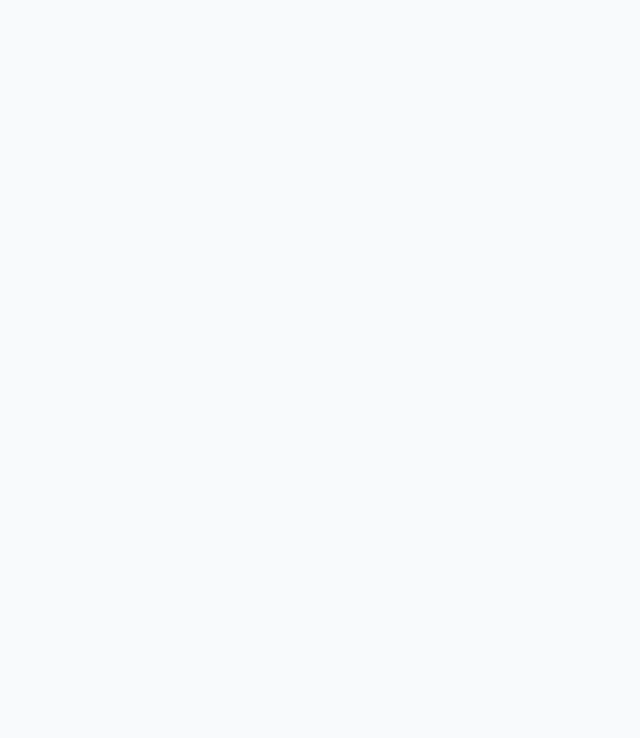
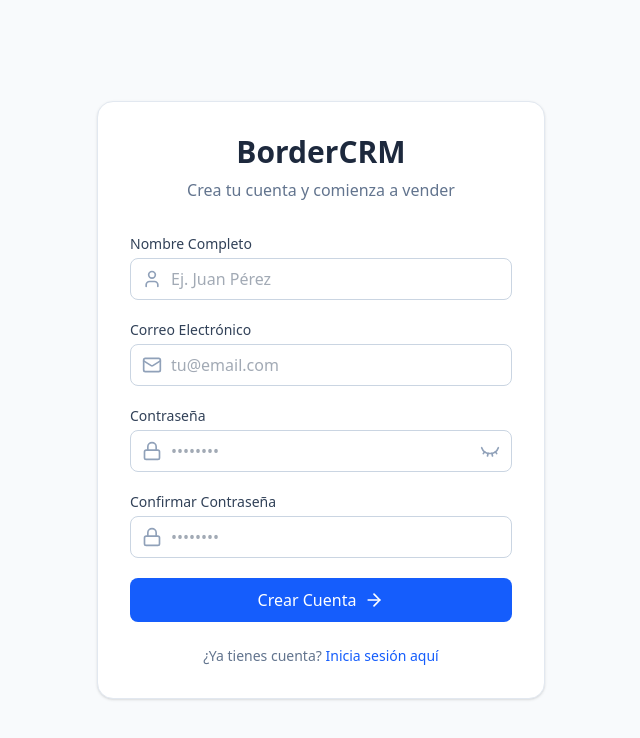
Before and after one commit to chatojared06/border-crm, a React (Vite) app in the folder client/: page /register in a window 1280 px wide. Before the commit this address had no page. Shown: the top 738 px of the page, without its empty margins (319-959 px from the left). Built offline with nearby package versions, Linux system fonts and the light colour scheme.

Commit message:
feat(auth): interfaces de login y registro completas con toggle de contraseña

```diff
--- a/client/src/App.tsx
+++ b/client/src/App.tsx
@@ -10,6 +10,7 @@ import NewLeadPage from './pages/NewLeadPage';
 import EditLeadPage from './pages/EditLeadPage';
 import PipelinePage from './pages/PipelinePage';
 import SettingsPage from './pages/SettingsPage';
+import { RegisterPage } from './pages/RegisterPage';
 
 
 function App() {
@@ -21,6 +22,7 @@ function App() {
       <Routes>
         {/* 1. RUTA PÚBLICA: Cualquiera puede entrar aquí */}
         <Route path="/login" element={<LoginPage />} />
+        <Route path="/register" element={<RegisterPage />} />
 
         {/* 2. RUTAS PRIVADAS*/}
         <Route element={
--- a/client/src/pages/LoginPage.tsx
+++ b/client/src/pages/LoginPage.tsx
@@ -1,9 +1,10 @@
 import { useForm } from "react-hook-form";
 import type { SubmitHandler } from "react-hook-form";
-import { Lock, Mail, ArrowRight, Loader2 } from "lucide-react";
-import { useNavigate } from "react-router-dom";
+import { Lock, Mail, ArrowRight, Loader2, Eye, EyeClosed } from "lucide-react";
+import { Link, useNavigate } from "react-router-dom";
 import { toast } from "sonner";
 import api from "../lib/axios";
+import { useState } from "react";
 
 // Definimos la forma exacta que tendrán los datos del formulario
 interface LoginForm {
@@ -14,6 +15,9 @@ interface LoginForm {
 export default function LoginPage() {
   const { register, handleSubmit, formState: { errors, isSubmitting } } = useForm<LoginForm>();
   const navigate = useNavigate();
+
+  const [showPassword, setShowPassword] = useState(false);
+
 
   const onSubmit: SubmitHandler<LoginForm> = async (data) => {
     try {
@@ -63,16 +67,24 @@ export default function LoginPage() {
             {errors.email && <p className="text-red-500 text-xs mt-1">{String(errors.email.message)}</p>}
           </div>
 
+          {/* Campo Contraseña con botón para mostrar/ocultar */}
           <div>
             <label className="block text-sm font-medium text-slate-700 mb-1">Contraseña</label>
             <div className="relative">
               <Lock className="absolute left-3 top-3 h-5 w-5 text-slate-400" />
               <input
                 {...register("password", { required: "La contraseña es obligatoria" })}
-                type="password"
+                type={showPassword ? 'text' : 'password'}
                 className="w-full pl-10 pr-4 py-2.5 rounded-lg border border-slate-300 focus:ring-2 focus:ring-blue-500 focus:border-blue-500 outline-none transition-all"
                 placeholder="••••••••"
               />
+              <button
+                type="button"
+                onClick={() => setShowPassword(!showPassword)}
+                className="absolute inset-y-0 right-0 pr-3 flex items-center text-slate-400 hover:text-slate-600 transition-colors"
+              >
+                {showPassword ? <Eye size={20} /> : <EyeClosed size={20} />}
+               </button>
             </div>
             {errors.password && <p className="text-red-500 text-xs mt-1">{String(errors.password.message)}</p>}
           </div>
@@ -95,7 +107,10 @@ export default function LoginPage() {
         </form>
 
         <div className="mt-6 text-center text-sm text-slate-500">
-          ¿No tienes cuenta? <span className="text-blue-600 font-medium cursor-pointer">Contacta al admin</span>
+          ¿No tienes cuenta?
+          <Link to="/register" className="text-blue-600 font-medium ml-1">
+            Regístrate aquí
+          </Link>
         </div>
       </div>
     </div>
--- /dev/null
+++ b/client/src/pages/RegisterPage.tsx
@@ -0,0 +1,160 @@
+import React, { useState } from 'react';
+import { Mail, Lock, User, ArrowRight, Eye, EyeClosed } from 'lucide-react';
+
+export const RegisterPage = () => {
+  // Estado para capturar los datos del usuario
+  const [formData, setFormData] = useState({
+    nombre: '',
+    email: '',
+    password: '',
+    confirmPassword: ''
+  });
+
+  const [showPassword, setShowPassword] = useState(false);
+
+
+  // Actualiza el estado cuando el usuario teclea en un input
+  const handleChange = (e: React.ChangeEvent<HTMLInputElement>) => {
+    setFormData({
+      ...formData,
+      [e.target.name]: e.target.value
+    });
+  };
+
+  // Ejecuta la acción principal al enviar el formulario
+  const handleSubmit = (e: React.FormEvent) => {
+    e.preventDefault();
+    console.log('Datos listos para enviar a Neon:', formData);
+  };
+
+  return (
+    // Contenedor principal: pantalla completa y centrado
+    <div className="min-h-screen bg-slate-50 flex items-center justify-center p-4">
+
+      {/* Tarjeta blanca del formulario */}
+      <div className="bg-white w-full max-w-md rounded-2xl shadow-sm border border-slate-200 p-8">
+
+        {/* Encabezado */}
+        <div className="text-center mb-8">
+          <h1 className="text-3xl font-bold text-slate-800 mb-2">BorderCRM</h1>
+          <p className="text-slate-500">Crea tu cuenta y comienza a vender</p>
+        </div>
+
+        {/* Formulario principal conectado a handleSubmit */}
+        <form onSubmit={handleSubmit} className="space-y-5">
+
+          {/* Campo: Nombre Completo */}
+          <div>
+            <label className="block text-sm font-medium text-slate-700 mb-1">
+              Nombre Completo
+            </label>
+            <div className="relative">
+              {/* Icono posicionado sobre el input */}
+              <div className="absolute inset-y-0 left-0 pl-3 flex items-center pointer-events-none text-slate-400">
+                <User size={20} />
+              </div>
+              {/* Input conectado al estado 'formData.nombre' */}
+              <input
+                type="text"
+                name="nombre"
+                value={formData.nombre}
+                onChange={handleChange}
+                placeholder="Ej. Juan Pérez"
+                className="w-full pl-10 pr-4 py-2 border border-slate-300 rounded-lg focus:ring-2 focus:ring-blue-500 focus:border-blue-500 outline-none transition-all font-medium text-slate-600"
+                required
+              />
+            </div>
+          </div>
+
+          {/* Campo: Correo Electrónico */}
+          <div>
+            <label className="block text-sm font-medium text-slate-700 mb-1">
+              Correo Electrónico
+            </label>
+            <div className="relative">
+              <div className="absolute inset-y-0 left-0 pl-3 flex items-center pointer-events-none text-slate-400">
+                <Mail size={20} />
+              </div>
+              <input
+                type="email"
+                name="email"
+                value={formData.email}
+                onChange={handleChange}
+                placeholder="tu@email.com"
+                className="w-full pl-10 pr-4 py-2 border border-slate-300 rounded-lg focus:ring-2 focus:ring-blue-500 focus:border-blue-500 outline-none transition-all font-medium text-slate-600"
+                required
+              />
+            </div>
+          </div>
+
+          {/* Campo: Contraseña */}
+          <div>
+            <label className="block text-sm font-medium text-slate-700 mb-1">
+              Contraseña
+            </label>
+            <div className="relative">
+              <div className="absolute inset-y-0 left-0 pl-3 flex items-center pointer-events-none text-slate-400">
+                <Lock size={20} />
+              </div>
+              <input
+                type={showPassword ? 'text' : 'password'}
+                name="password"
+                value={formData.password}
+                onChange={handleChange}
+                placeholder="••••••••"
+                className=" w-full pl-10 pr-4 py-2 border border-slate-300 rounded-lg focus:ring-2 focus:ring-blue-500 focus:border-blue-500 outline-none transition-all font-medium text-slate-600"
+                required
+              />
+               <button
+                type="button"
+                onClick={() => setShowPassword(!showPassword)}
+                className="absolute inset-y-0 right-0 pr-3 flex items-center text-slate-400 hover:text-slate-600 transition-colors"
+              >
+                {showPassword ? <Eye size={20} /> : <EyeClosed size={20} />}
+               </button>
+            </div>
+          </div>
+
+          {/* Campo: Confirmar Contraseña */}
+          <div>
+            <label className="block text-sm font-medium text-slate-700 mb-1">
+              Confirmar Contraseña
+            </label>
+            <div className="relative">
+              <div className="absolute inset-y-0 left-0 pl-3 flex items-center pointer-events-none text-slate-400">
+                <Lock size={20} />
+              </div>
+              <input
+                type={showPassword ? 'text' : 'password'}
+                name="confirmPassword"
+                value={formData.confirmPassword}
+                onChange={handleChange}
+                placeholder="••••••••"
+                className="w-full pl-10 pr-4 py-2 border border-slate-300 rounded-lg focus:ring-2 focus:ring-blue-500 focus:border-blue-500 outline-none transition-all font-medium text-slate-600"
+                required
+              />
+            </div>
+          </div>
+
+          {/* Botón de Enviar */}
+          <button
+            type="submit"
+            className="w-full bg-blue-600 hover:bg-blue-700 text-white font-medium py-2.5 rounded-lg flex items-center justify-center gap-2 transition-colors mt-2"
+          >
+            Crear Cuenta <ArrowRight size={20} />
+          </button>
+
+        </form>
+
+        {/* Enlace para regresar al Login */}
+        <div className="mt-6 text-center text-sm text-slate-500">
+          ¿Ya tienes cuenta?{' '}
+          <a href="/login" className="text-blue-600 hover:text-blue-700 font-medium hover:underline">
+            Inicia sesión aquí
+          </a>
+        </div>
+
+      </div>
+    </div>
+  );
+};
```
